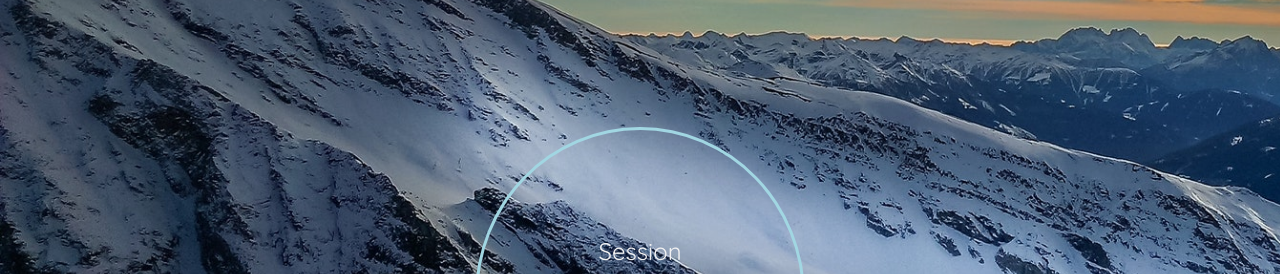
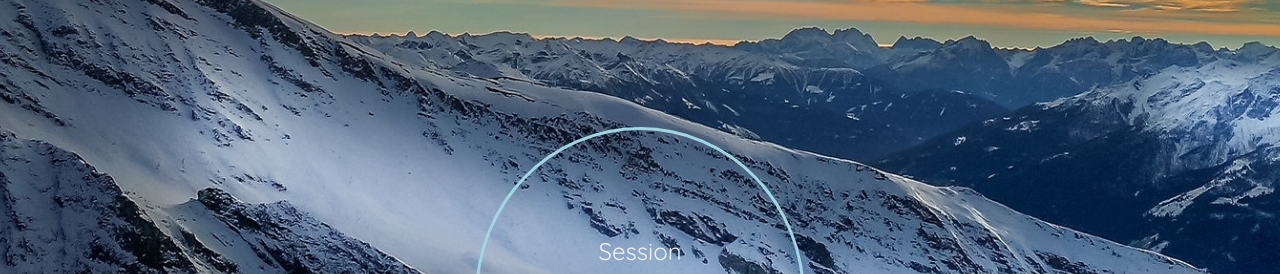
Before and after one commit to WilliamChou06/guillherme6.github.io, a plain HTML site: page pomodoro/index.html in a window 1280 px wide. Shown: the part 243-517 px from the top of the page. Drawn offline with nearby package versions, Linux system fonts and the light colour scheme.

Commit message:
center background image

```diff
--- a/pomodoro/style.css
+++ b/pomodoro/style.css
@@ -6,7 +6,7 @@
 }
 
 body{
-    background: url(glacier.jpeg);
+    background: url(glacier.jpeg) center;
     background-size: cover;
     color: var(--font-color);
     display: grid;
```
